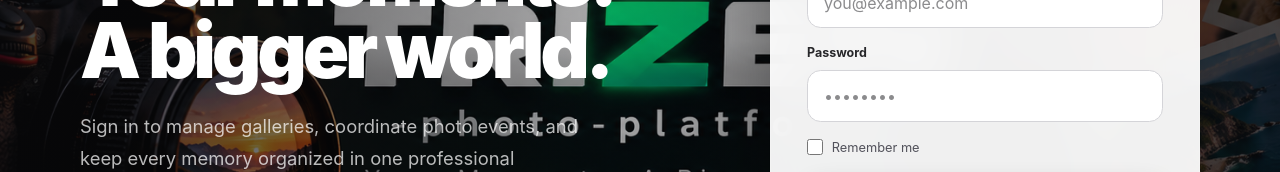
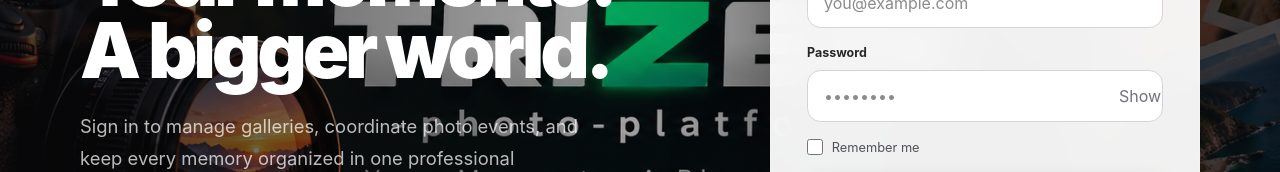
Before and after one commit to Satyakush/trizen-photo-platform, a React (Vite) app in the folder client/: page /login in a window 1280 px wide. Shown: the part 363-535 px from the top of the page. Built offline with nearby package versions, Linux system fonts and the light colour scheme; no server answers.

Commit message:
ux: improve Trizen login password interaction

```diff
--- a/client/src/pages/auth/Login.jsx
+++ b/client/src/pages/auth/Login.jsx
@@ -12,6 +12,7 @@ const Login = () => {
   const [form, setForm] = useState({ email: "", password: "" });
   const [remember, setRemember] = useState(false);
   const [loading, setLoading] = useState(false);
+  const [showPassword, setShowPassword] = useState(false);
   const [error, setError] = useState("");
 
   const handleChange = (event) => {
@@ -71,7 +72,8 @@ const Login = () => {
             <label className="trizen-login__field">
               <span>Password</span>
               <div className="trizen-login__control">
-                <input type="password" name="password" value={form.password} onChange={handleChange} required autoComplete="current-password" placeholder="••••••••" />
+                <input className="has-toggle" type={showPassword ? "text" : "password"} name="password" value={form.password} onChange={handleChange} required autoComplete="current-password" placeholder="••••••••" />
+                <button type="button" className="trizen-login__toggle" onClick={() => setShowPassword((value) => !value)}>{showPassword ? "Hide" : "Show"}</button>
               </div>
             </label>
 
```
